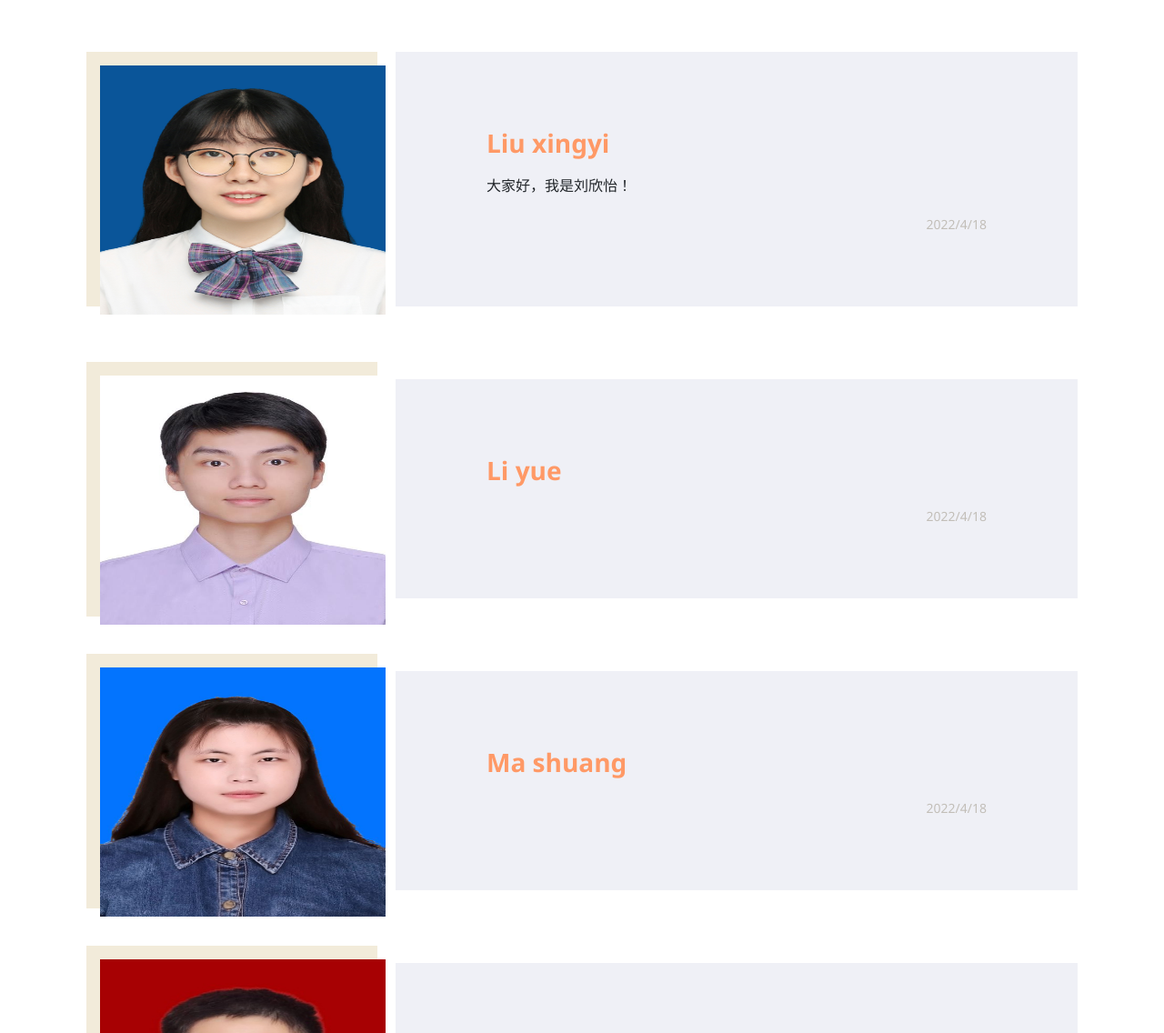
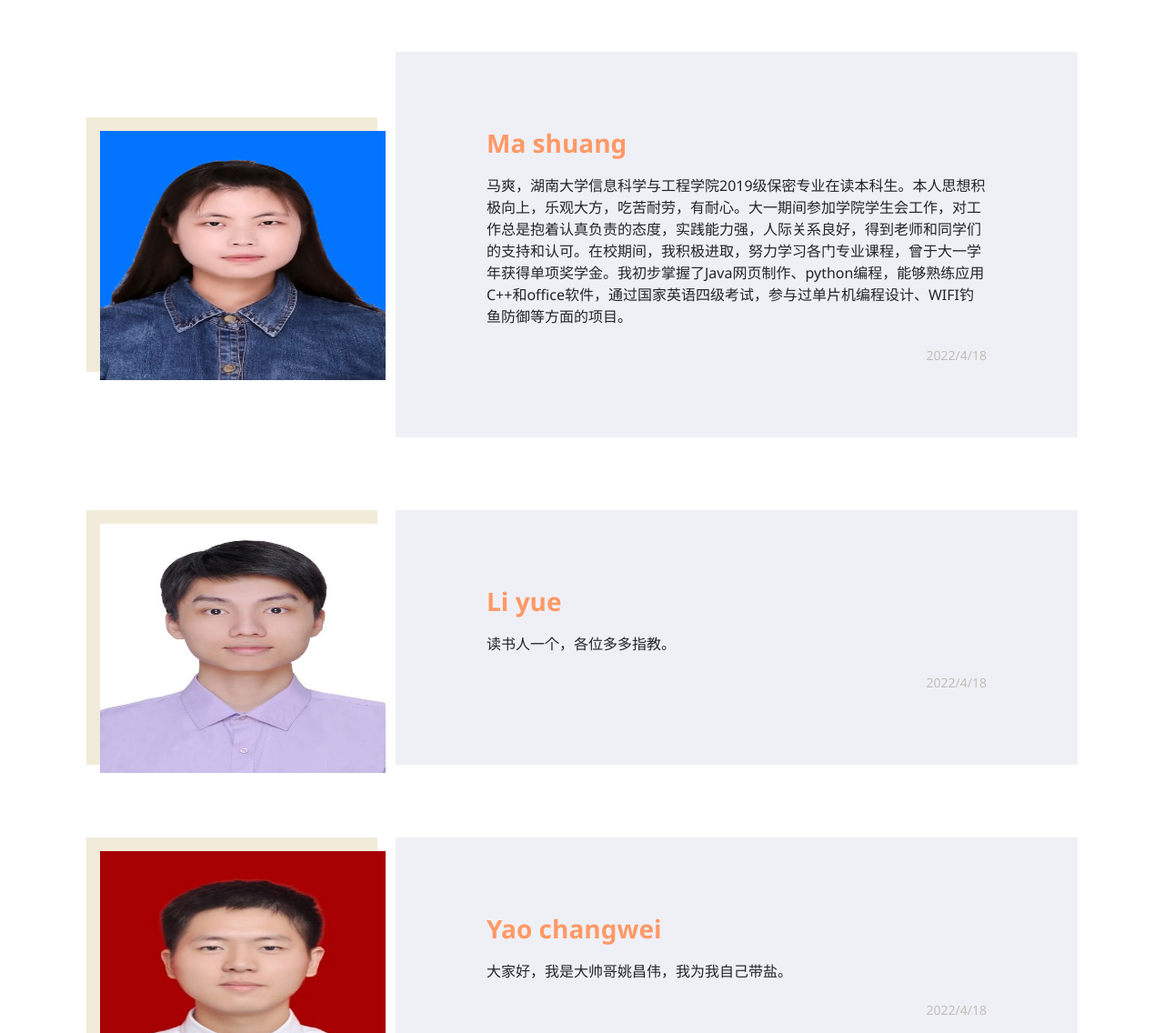
Before and after one commit to HnuG/HnuG.github.io, a plain HTML site: page index.html in a window 1280 px wide. Shown: the part 164-1300 px from the top of the page at 91% size. Drawn offline with nearby package versions, Linux system fonts and the light colour scheme.

Commit message:
Site updated: 2022-04-26 01:43:28

```diff
--- a/index.html
+++ b/index.html
@@ -58,14 +58,14 @@
 
     <div class="image-wrapper">
 
-        <img src="/img/3.png" alt="">
+        <img src="/img/4.png" alt="">
 
     </div>
     <div class="excerpt-wrapper">
-      <a class="title" href="/2022/04/18/Liuxingyi/">
-        Liu xingyi
+      <a class="title" href="/2022/04/18/Mashuang/">
+        Ma shuang
       </a>
-      <section class="excerpt">大家好，我是刘欣怡！</section>
+      <section class="excerpt">马爽，湖南大学信息科学与工程学院2019级保密专业在读本科生。本人思想积极向上，乐观大方，吃苦耐劳，有耐心。大一期间参加学院学生会工作，对工作总是抱着认真负责的态度，实践能力强，人际关系良好，得到老师和同学们的支持和认可。在校期间，我积极进取，努力学习各门专业课程，曾于大一学年获得单项奖学金。我初步掌握了Java网页制作、python编程，能够熟练应用C++和office软件，通过国家英语四级考试，参与过单片机编程设计、WIFI钓鱼防御等方面的项目。</section>
       <div class="date">
         2022/4/18
       </div>
@@ -87,29 +87,7 @@
       <a class="title" href="/2022/04/18/Liyue/">
         Li yue
       </a>
-      <section class="excerpt"></section>
-      <div class="date">
-        2022/4/18
-      </div>
-    </div>
-
-</div>
-
-
-    <!-- <hr class="hr-divide"> -->
-
-    <div class="blog-excerpt">
-
-    <div class="image-wrapper">
-
-        <img src="/img/4.png" alt="">
-
-    </div>
-    <div class="excerpt-wrapper">
-      <a class="title" href="/2022/04/18/Mashuang/">
-        Ma shuang
-      </a>
-      <section class="excerpt"></section>
+      <section class="excerpt">读书人一个，各位多多指教。</section>
       <div class="date">
         2022/4/18
       </div>
@@ -131,7 +109,29 @@
       <a class="title" href="/2022/04/18/Yaochangwei/">
         Yao changwei
       </a>
-      <section class="excerpt"></section>
+      <section class="excerpt">大家好，我是大帅哥姚昌伟，我为我自己带盐。</section>
+      <div class="date">
+        2022/4/18
+      </div>
+    </div>
+
+</div>
+
+
+    <!-- <hr class="hr-divide"> -->
+
+    <div class="blog-excerpt">
+
+    <div class="image-wrapper">
+
+        <img src="/img/3.png" alt="">
+
+    </div>
+    <div class="excerpt-wrapper">
+      <a class="title" href="/2022/04/18/Liuxingyi/">
+        Liu xinyi
+      </a>
+      <section class="excerpt">大家好，我是刘欣怡！</section>
       <div class="date">
         2022/4/18
       </div>
```
Also changed, not shown: 2022/04/18/Liuxingyi/index.html (+2 -1 lines), 2022/04/18/Mashuang/index.html (+1 -0 lines), archives/2022/04/index.html (+6 -6 lines), archives/2022/index.html (+6 -6 lines), archives/index.html (+6 -6 lines).
